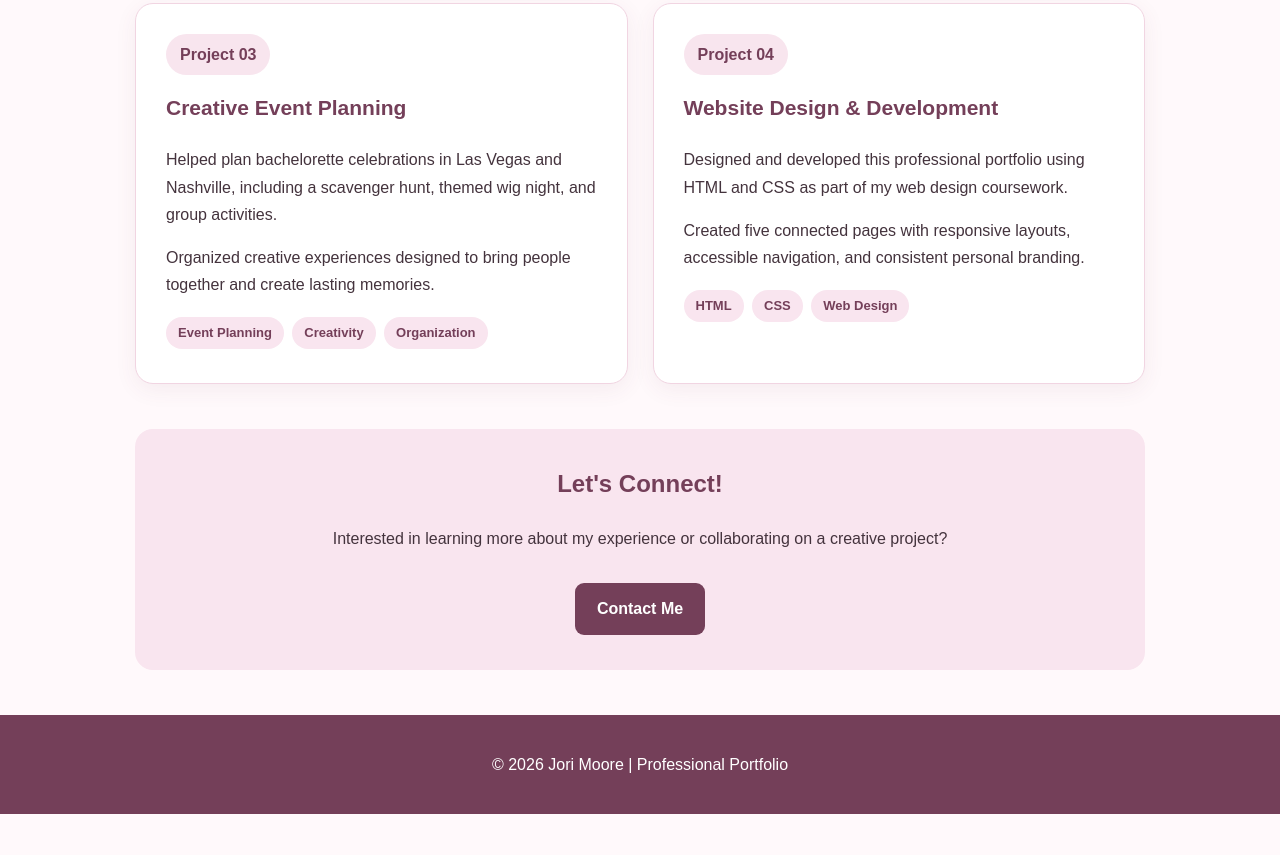
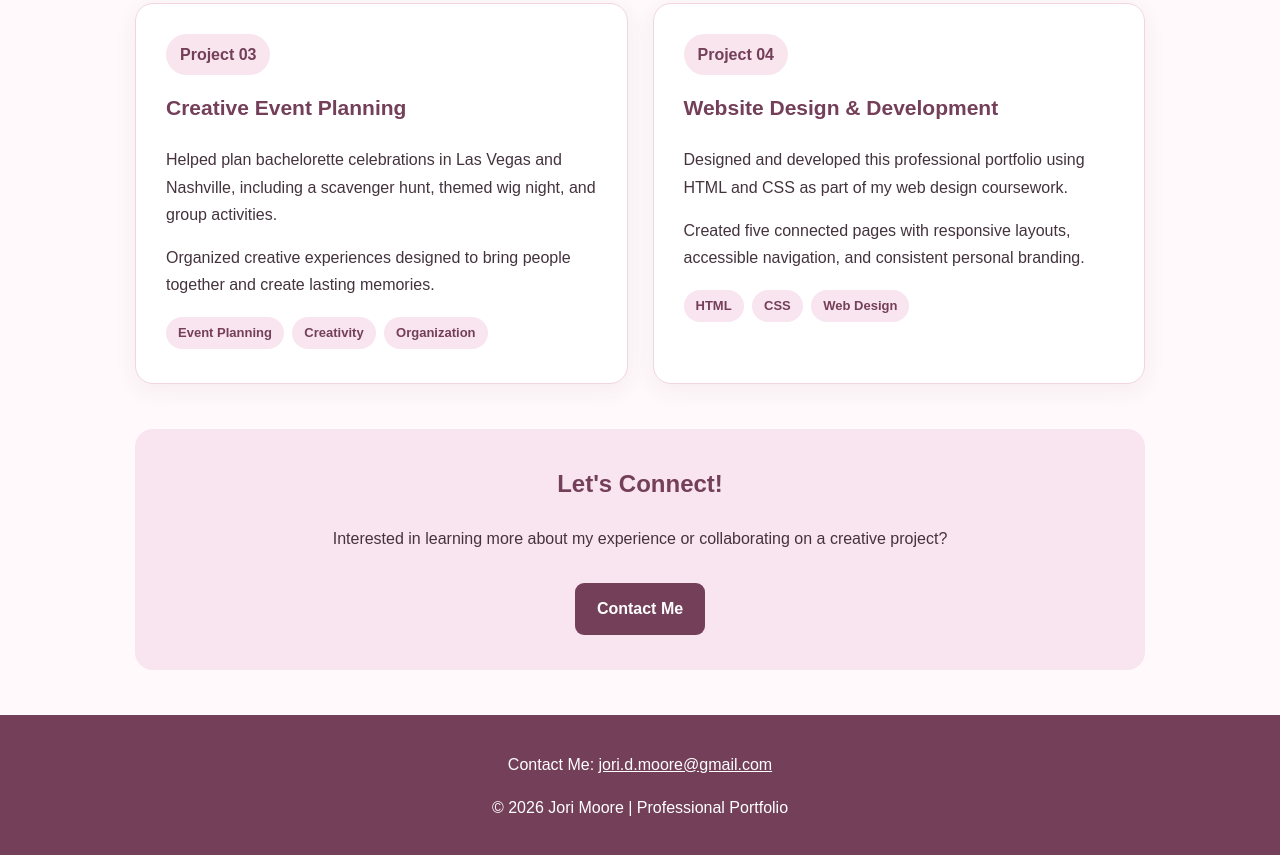
Before and after one commit to joridmoore/my-website, a plain HTML site: page projects.html in a window 1280 px wide. Shown: the part 1760-2615 px from the top of the page. Before the commit the page ends 2574 px from the top, so only its background shows below. Drawn offline with Linux system fonts and the light colour scheme.

Commit message:
Update projects.html

```diff
--- a/projects.html
+++ b/projects.html
@@ -1,9 +1,11 @@
+
 <!DOCTYPE html>
 <html lang="en">
 
 <head>
   <meta charset="UTF-8">
-  <meta name="viewport" content="width=device-width, initial-scale=1.0">
+  <meta name="viewport"
+        content="width=device-width, initial-scale=1.0">
 
   <title>Projects | Jori Moore</title>
 
@@ -118,7 +120,8 @@
       border: 1px solid #f1d5e2;
       border-radius: 18px;
       padding: 30px;
-      box-shadow: 0 6px 22px rgba(116, 63, 89, 0.08);
+      box-shadow: 0 6px 22px
+        rgba(116, 63, 89, 0.08);
       margin-bottom: 50px;
     }
 
@@ -162,7 +165,8 @@
       border: 1px solid #f1d5e2;
       border-radius: 18px;
       padding: 30px;
-      box-shadow: 0 6px 22px rgba(116, 63, 89, 0.07);
+      box-shadow: 0 6px 22px
+        rgba(116, 63, 89, 0.07);
     }
 
     .project-card h3 {
@@ -235,6 +239,15 @@
       padding: 20px;
     }
 
+    footer a {
+      color: white;
+    }
+
+    footer a:hover,
+    footer a:focus-visible {
+      text-decoration: underline;
+    }
+
     /* MOBILE DESIGN */
 
     @media (max-width: 700px) {
@@ -273,7 +286,8 @@
     <a href="index.html">Home</a>
     <a href="about.html">About</a>
     <a href="resume.html">Resume</a>
-    <a href="projects.html" aria-current="page">Projects</a>
+    <a href="projects.html"
+       aria-current="page">Projects</a>
     <a href="contact.html">Contact</a>
   </nav>
 
@@ -354,7 +368,9 @@
     <section aria-labelledby="other-projects-title">
 
       <div class="section-heading">
-        <h2 id="other-projects-title">Explore My Projects</h2>
+        <h2 id="other-projects-title">
+          Explore My Projects
+        </h2>
         <p>Professional experience meets creativity</p>
       </div>
 
@@ -475,8 +491,20 @@
 
   </main>
 
+  <!-- CONTACT INFORMATION AND COPYRIGHT -->
+
   <footer>
-    <p>&copy; 2026 Jori Moore | Professional Portfolio</p>
+    <p>
+      Contact Me:
+      <a href="mailto:jori.d.moore@gmail.com">
+        jori.d.moore@gmail.com
+      </a>
+    </p>
+
+    <p>
+      &copy; 2026 Jori Moore |
+      Professional Portfolio
+    </p>
   </footer>
 
 </body>
```
